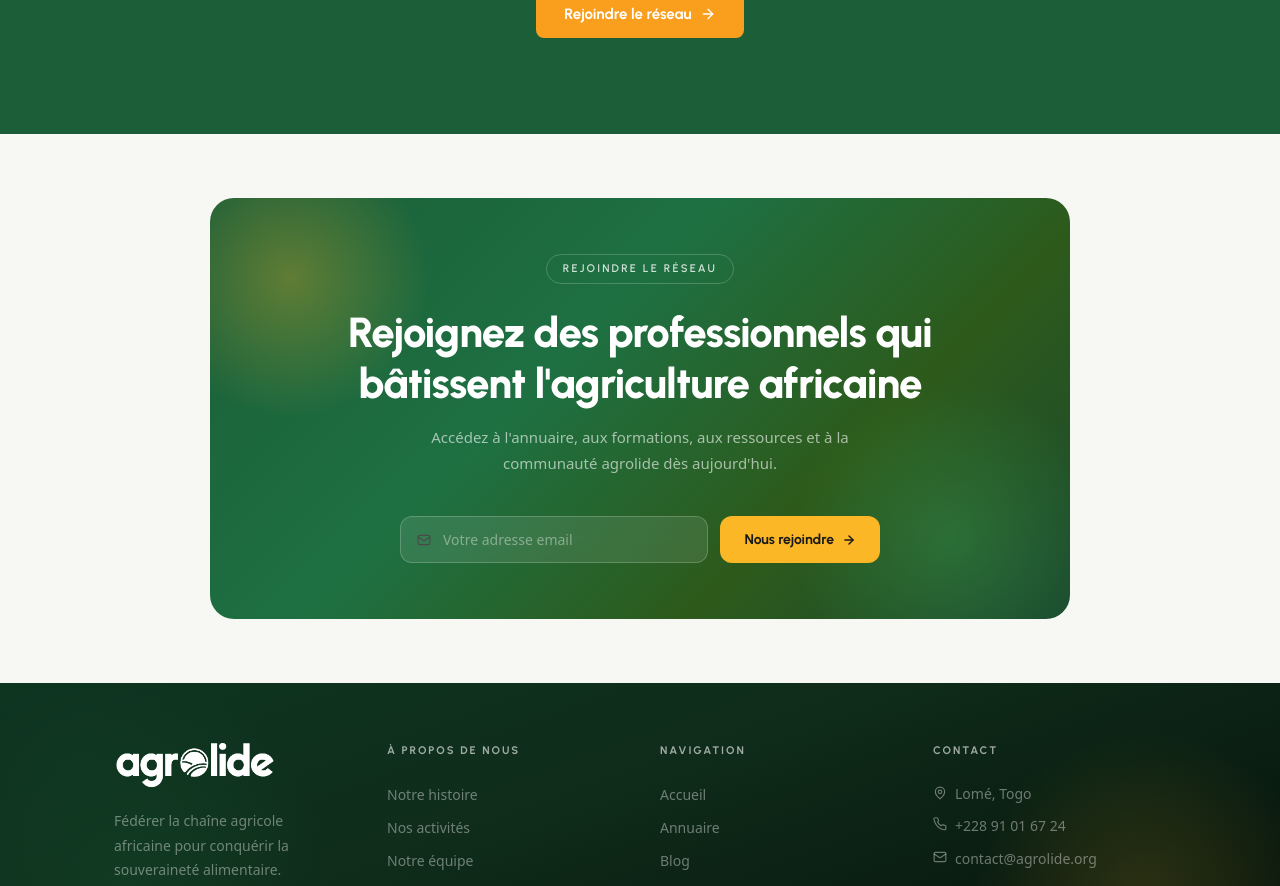
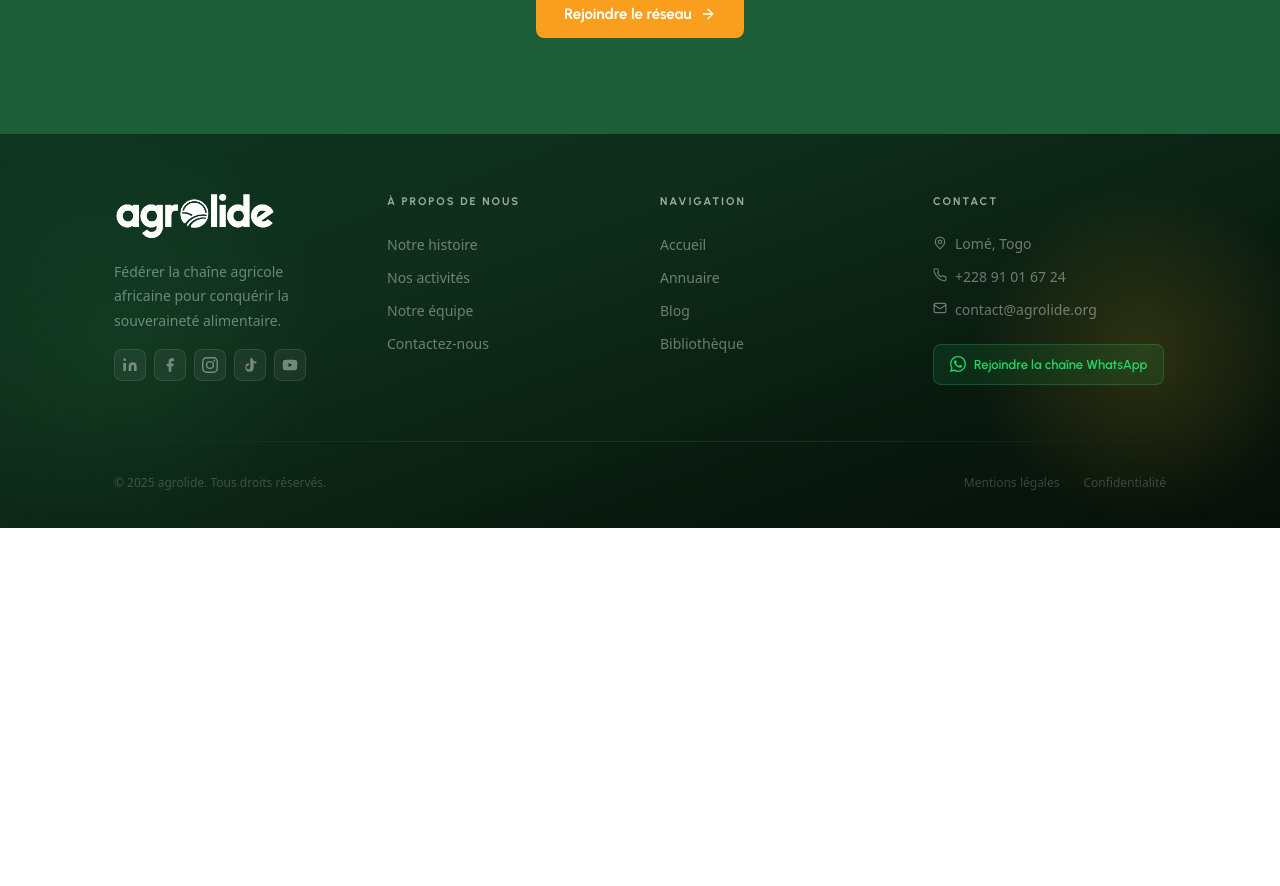
Before and after one commit to remyagaguy-lab/agrolide, a Next.js app in the folder agrolide/: page / in a window 1280 px wide. Shown: the part 5885-6771 px from the top of the page. After the commit the page ends 6413 px from the top, so only its background shows below. Built offline with nearby package versions, Linux system fonts and the light colour scheme.

Commit message:
UI: Suppression de la section CTA pré-footer

```diff
--- a/agrolide/src/components/layout/Footer.tsx
+++ b/agrolide/src/components/layout/Footer.tsx
@@ -88,47 +88,6 @@ function IconArrowRight() {
 export function Footer() {
   return (
     <>
-      {/* ── CTA PRÉ-FOOTER ── */}
-      <div className="bg-[#f7f8f3] py-16 px-6">
-        <div className="max-w-[860px] mx-auto">
-          <div
-            className="relative rounded-3xl overflow-hidden px-8 py-14 md:px-16 text-center"
-            style={{ background: "linear-gradient(135deg, #1b5e38 0%, #1e7042 40%, #2d5a1b 70%, #1a4a2e 100%)" }}
-          >
-            <div className="absolute top-[-60px] left-[-60px] w-[280px] h-[280px] rounded-full opacity-30 pointer-events-none"
-              style={{ background: "radial-gradient(circle, #fcb726 0%, transparent 70%)" }} />
-            <div className="absolute bottom-[-80px] right-[-40px] w-[320px] h-[320px] rounded-full opacity-20 pointer-events-none"
-              style={{ background: "radial-gradient(circle, #4ade80 0%, transparent 70%)" }} />
-            <div className="relative z-10">
-              <span className="inline-block border border-white/20 text-white/80 font-heading font-[600] text-[11px] tracking-[0.2em] uppercase px-4 py-1.5 rounded-full mb-6">
-                Rejoindre le réseau
-              </span>
-              <h2 className="font-heading font-[800] text-[28px] md:text-[42px] text-white leading-[1.2] tracking-[-0.02em] mb-4">
-                Rejoignez des professionnels qui<br className="hidden md:block" /> bâtissent l'agriculture africaine
-              </h2>
-              <p className="font-sans text-[15px] text-white/60 mb-10 max-w-[500px] mx-auto leading-[1.7]">
-                Accédez à l'annuaire, aux formations, aux ressources et à la communauté agrolide dès aujourd'hui.
-              </p>
-              <div className="flex flex-col sm:flex-row gap-3 max-w-[480px] mx-auto">
-                <div className="flex-1 flex items-center gap-3 bg-white/10 border border-white/20 rounded-xl px-4 py-3 backdrop-blur-sm">
-                  <IconMail />
-                  <input
-                    type="email"
-                    placeholder="Votre adresse email"
-                    className="bg-transparent text-white placeholder-white/40 font-sans text-[14px] flex-1 outline-none"
-                  />
-                </div>
-                <Link
-                  href="/rejoindre"
-                  className="inline-flex items-center justify-center gap-2 bg-[#fcb726] text-[#1a1a1a] font-heading font-[700] text-[14px] px-6 py-3 rounded-xl hover:bg-white transition-colors whitespace-nowrap"
-                >
-                  Nous rejoindre <IconArrowRight />
-                </Link>
-              </div>
-            </div>
-          </div>
-        </div>
-      </div>
 
       {/* ── FOOTER 4 COLONNES ── */}
       <footer
```
